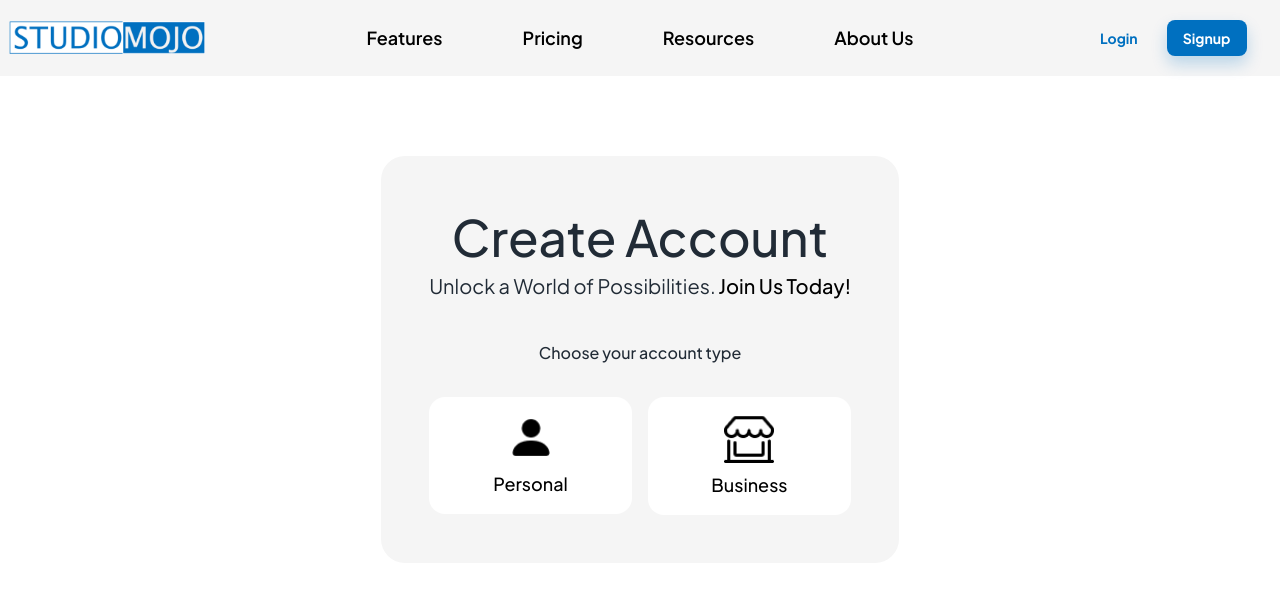
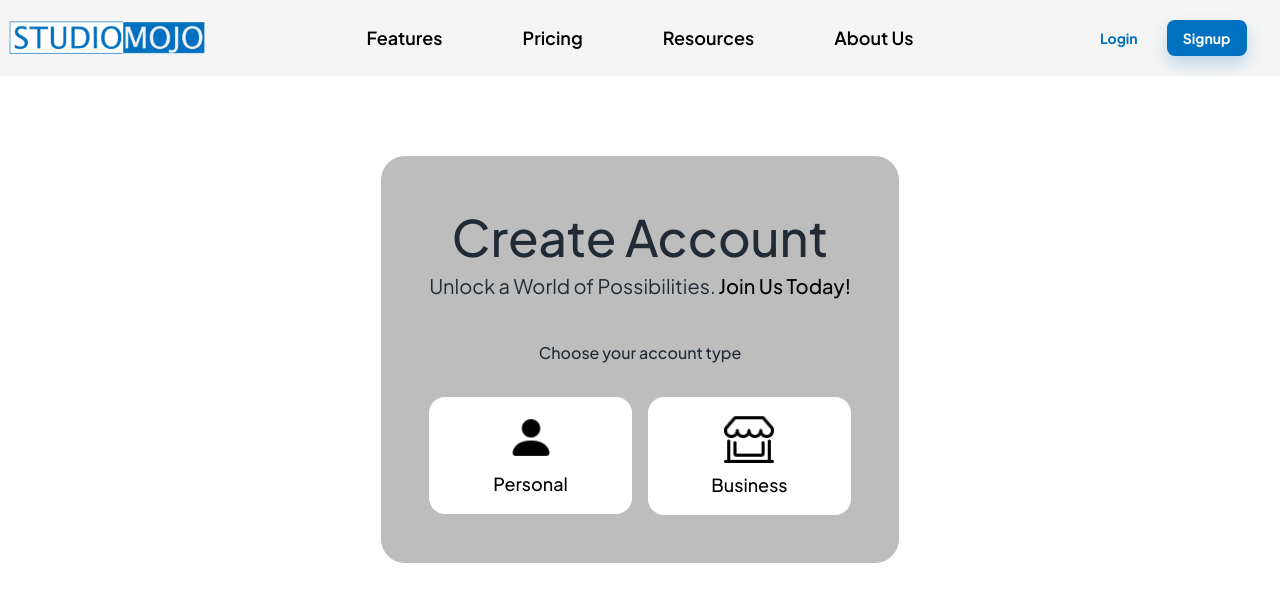
Before and after one commit to RAKITHA-AMADITHYA/Studio-Mojo, a React (Vite) app: page /signup in a window 1280 px wide. Shown: the top 602 px of the page. Built offline with nearby package versions, Linux system fonts and the light colour scheme.

Commit message:
added form color

```diff
--- a/src/pages/Signup.jsx
+++ b/src/pages/Signup.jsx
@@ -12,7 +12,7 @@ const Signup = () => {
         <div style={{ display: 'flex', justifyContent: 'center', alignContent: 'center' }}>
             <Box sx={{
                 borderRadius: 3,
-                backgroundColor: '#f5f5f5',
+                backgroundColor: '#bdbdbd                ',
                 mt: 10,
                 p: 1
             }}>
```
